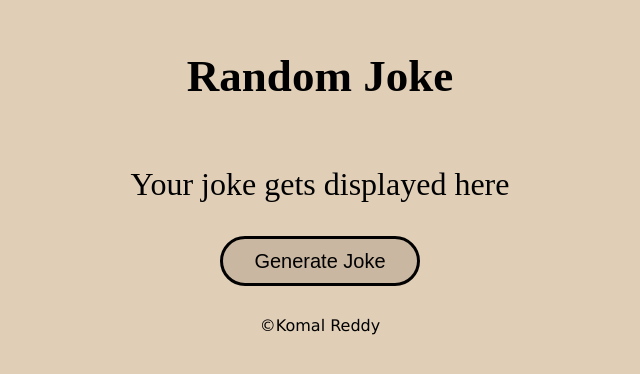
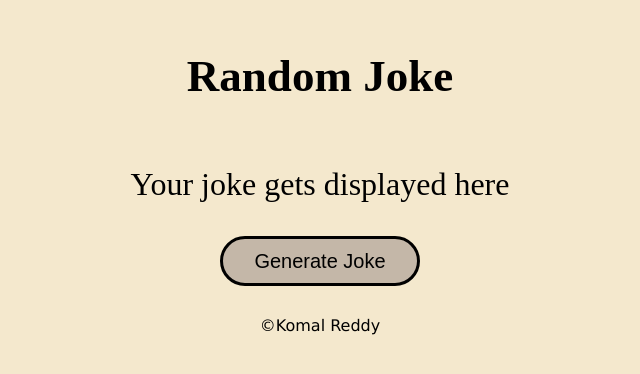
Before and after one commit to komalreddy3/JokeGenerator, a plain HTML site: page index.html in a window 1280 px wide. Shown: the part 220-594 px from the top of the page, without its empty margins (320-960 px from the left). Drawn offline with nearby package versions, Linux system fonts and the light colour scheme.

Commit message:
Update styles.css

```diff
--- a/styles.css
+++ b/styles.css
@@ -1,5 +1,5 @@
 body{
-    background-color: #e0ceb7;
+    background-color: #f4e8cd;
 }
 .large{
     display: flex;
@@ -9,13 +9,13 @@ body{
 button{
     border-radius: 41px;
     border: 3px solid black;
-    background: #cab7a1;
+    background: #c4b7a8;
     width: 200px;
     height: 50px;
    font-size: 20px;
 }
 button:hover{
-    background-color: #e8dbcb;
+    background-color: #fefefc;
 }
 footer{
     margin-top: 30px;
```
